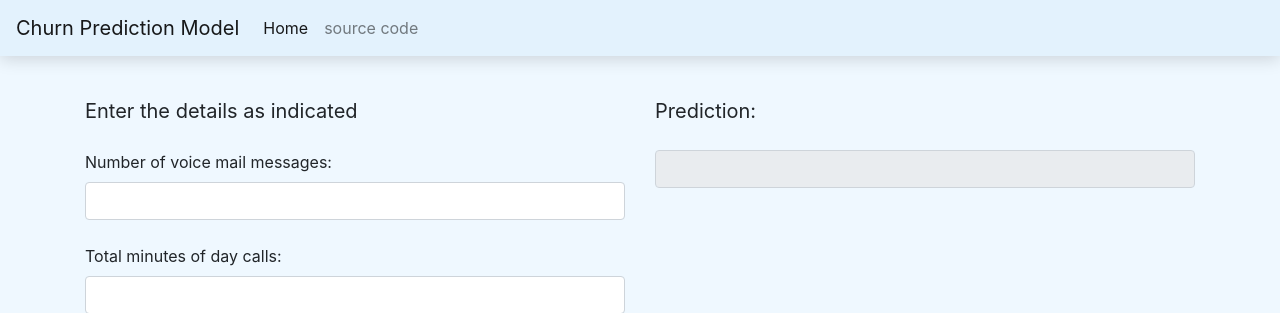
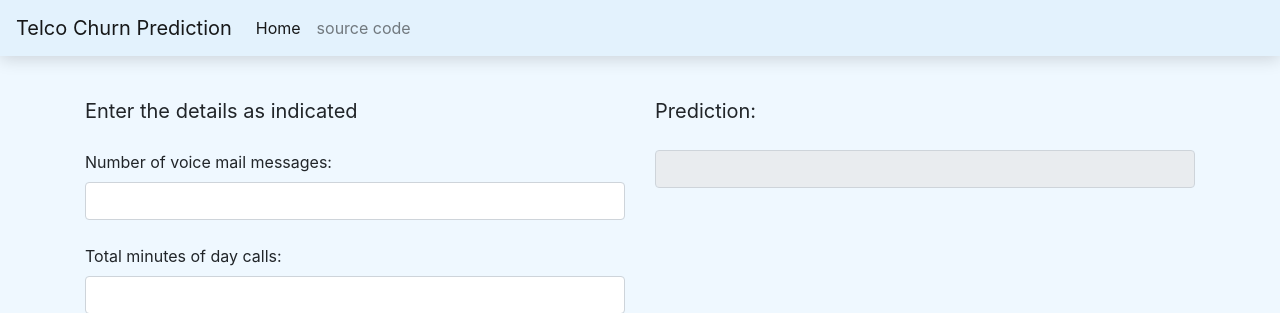
Before and after one commit to cassiasamp/test_churn_model, a Flask app: page / in a window 1280 px wide. Shown: the top 313 px of the page. Run offline with Flask 2, Linux system fonts and the light colour scheme; some libraries are stand-ins or nearby versions.

Commit message:
soon turned out, had a heart of glass

```diff
--- a/webapp/templates/index.html
+++ b/webapp/templates/index.html
@@ -15,7 +15,7 @@ ChurnPrediction
 <!-- nav bar -->
 
 <nav class="navbar navbar-expand-lg navbar-light shadow fixed-top" style="background-color: #e3f2fd;">
-    <a class="navbar-brand" href="/">Churn Prediction Model</a>
+    <a class="navbar-brand" href="/">Telco Churn Prediction</a>
     <button class="navbar-toggler" type="button" data-toggle="collapse" data-target="#navbarNav"
         aria-controls="navbarNav" aria-expanded="false" aria-label="Toggle navigation">
         <span class="navbar-toggler-icon"></span>
```
